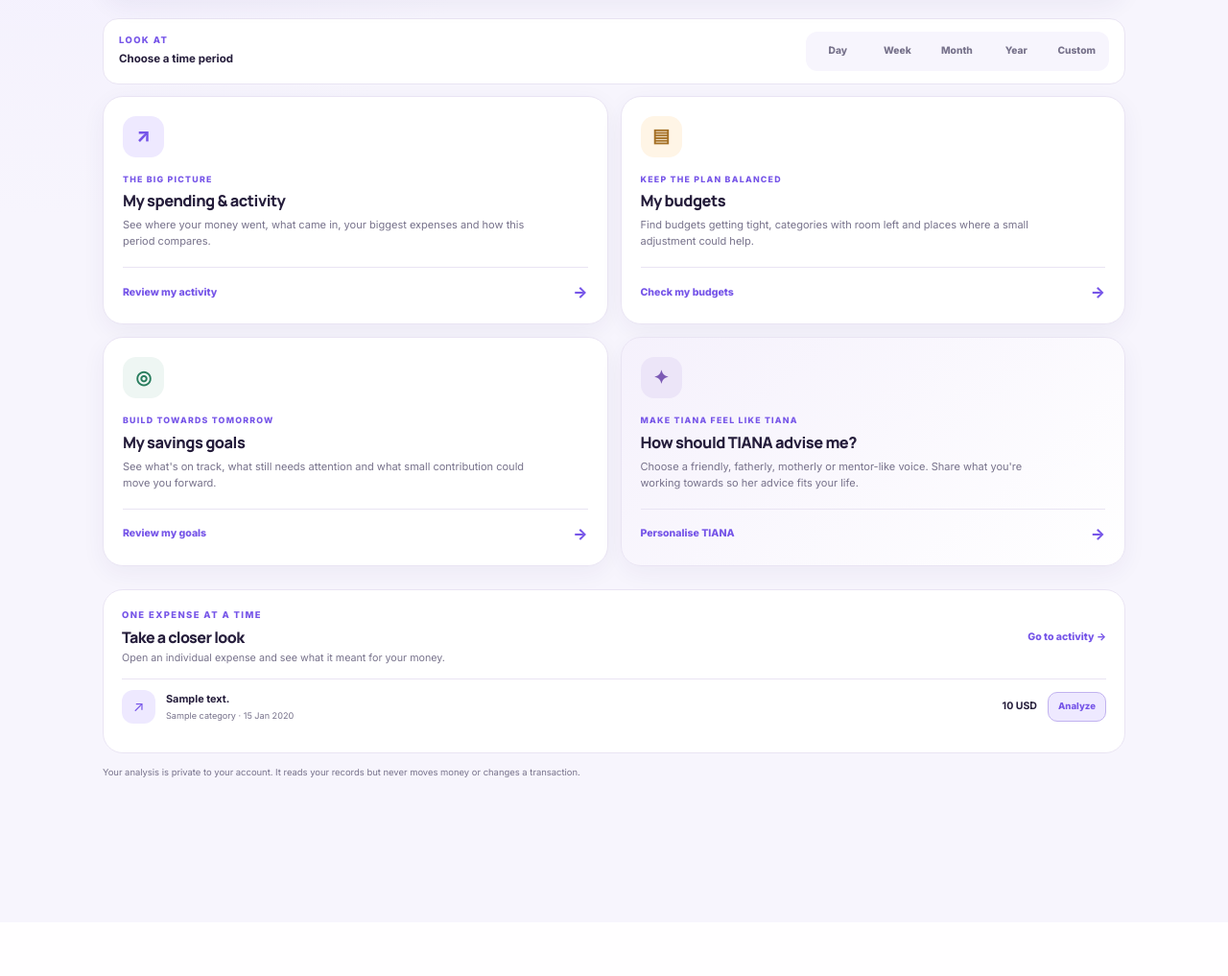
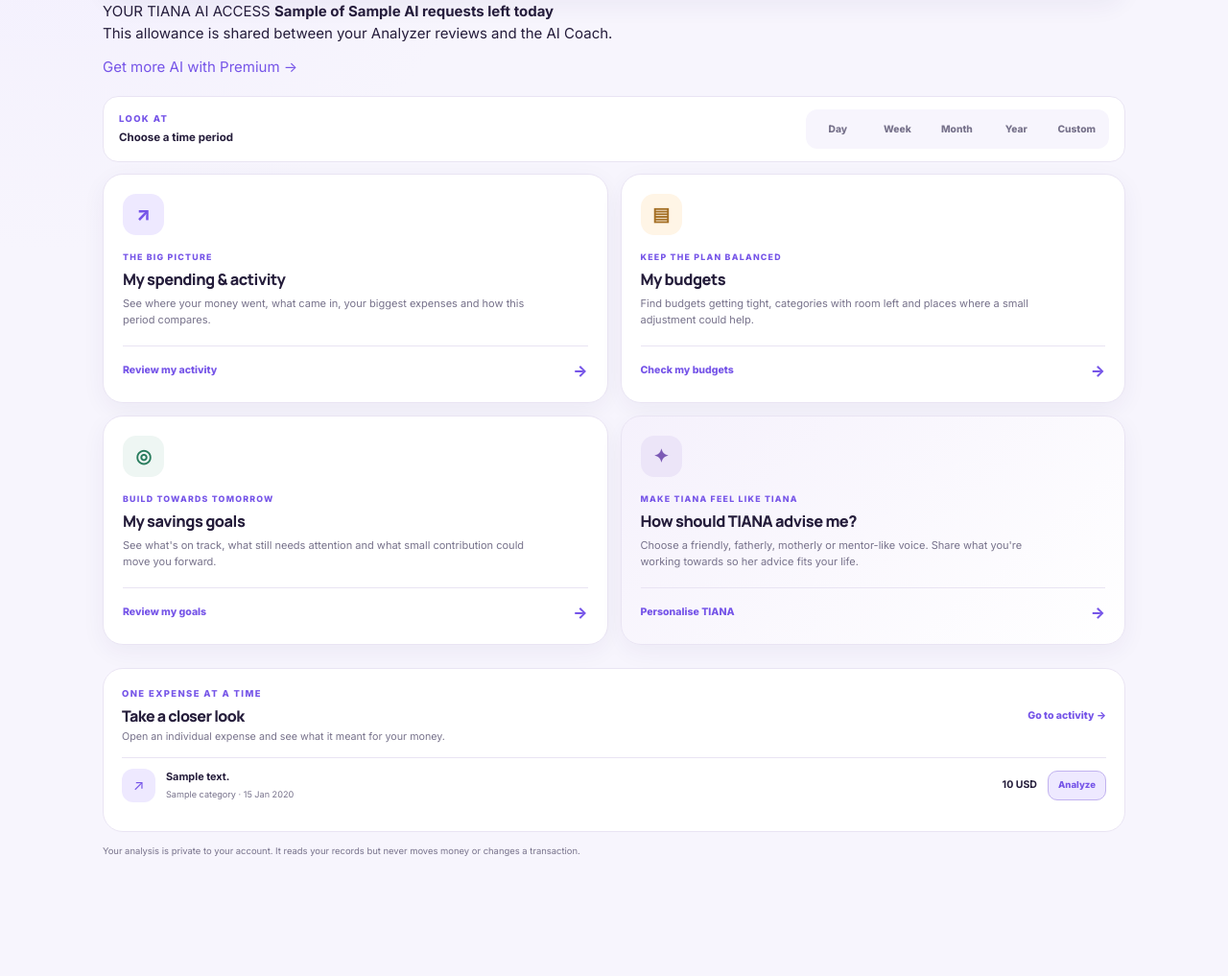
Before and after one commit to fosing123/money, a Django app: template src/templates/expense_analyzer/analyzer.html in a window 1280 px wide. Shown: the part 328-1345 px from the top of the page at 96% size. Before the commit the page ends 1138 px from the top, so only its background shows below. Run offline with Django 5.2, Linux system fonts and the light colour scheme; the template is opened without the code that fills it: most values are stand-ins (such as "Sample title", 1, 10 or a date in 2020); some libraries are stand-ins or nearby versions.

Commit message:
feat(analyzer): show AI allowance and Premium entry point

```diff
--- a/src/templates/expense_analyzer/analyzer.html
+++ b/src/templates/expense_analyzer/analyzer.html
@@ -11,6 +11,19 @@
     </div>
     <div class="analysis-centre-art" aria-hidden="true"><span>✦</span><i>◎</i><b>↗</b></div>
   </header>
+
+  <section class="analysis-plan-strip" aria-label="TIANA AI plan usage">
+    <div>
+      <span class="analysis-plan-eyebrow">YOUR TIANA AI ACCESS</span>
+      <strong>{{ ai_requests_remaining }} of {{ ai_daily_limit }} AI requests left today</strong>
+      <p>This allowance is shared between your Analyzer reviews and the AI Coach.</p>
+    </div>
+    {% if is_premium_member %}
+      <span class="analysis-plan-status">Premium active</span>
+    {% else %}
+      <a href="{% url 'premium' %}" class="analysis-plan-upgrade">Get more AI with Premium <span aria-hidden="true">→</span></a>
+    {% endif %}
+  </section>
 
   <div class="analysis-centre-toolbar">
     <div><span class="analysis-centre-label">LOOK AT</span><strong>Choose a time period</strong></div>
```
